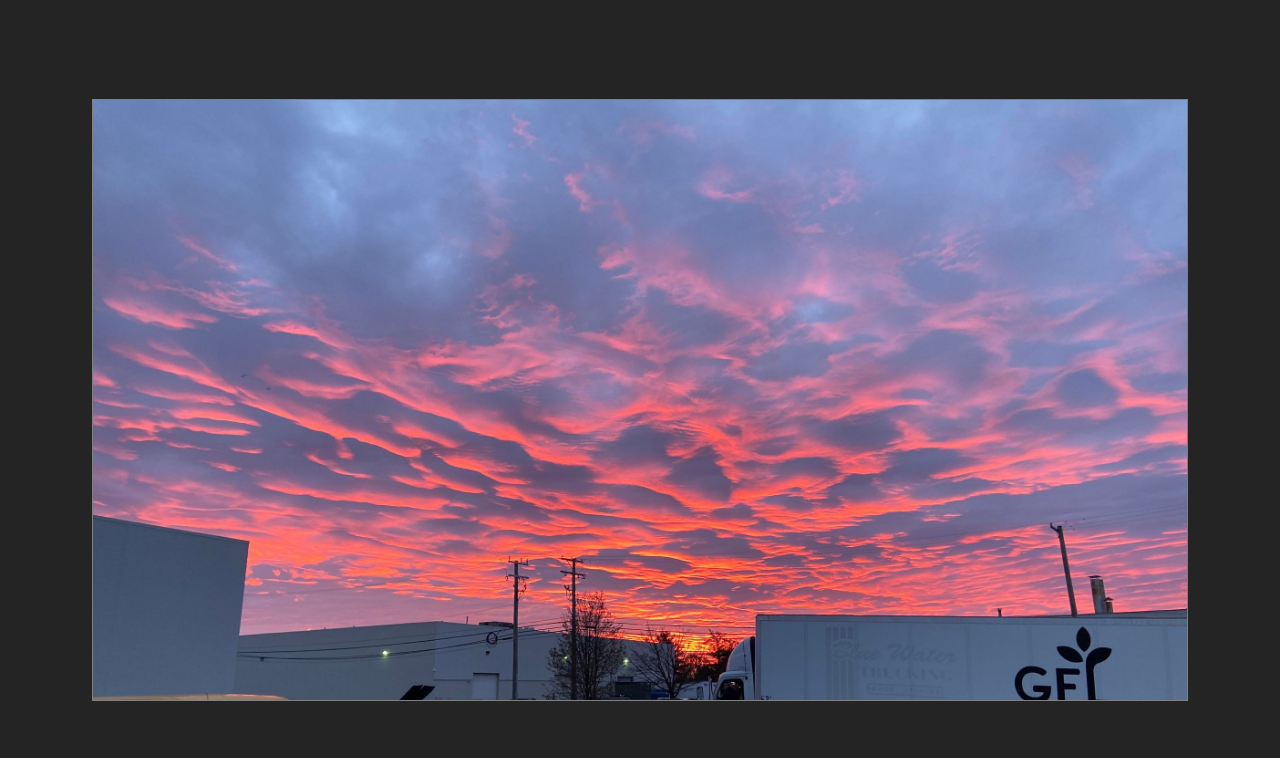
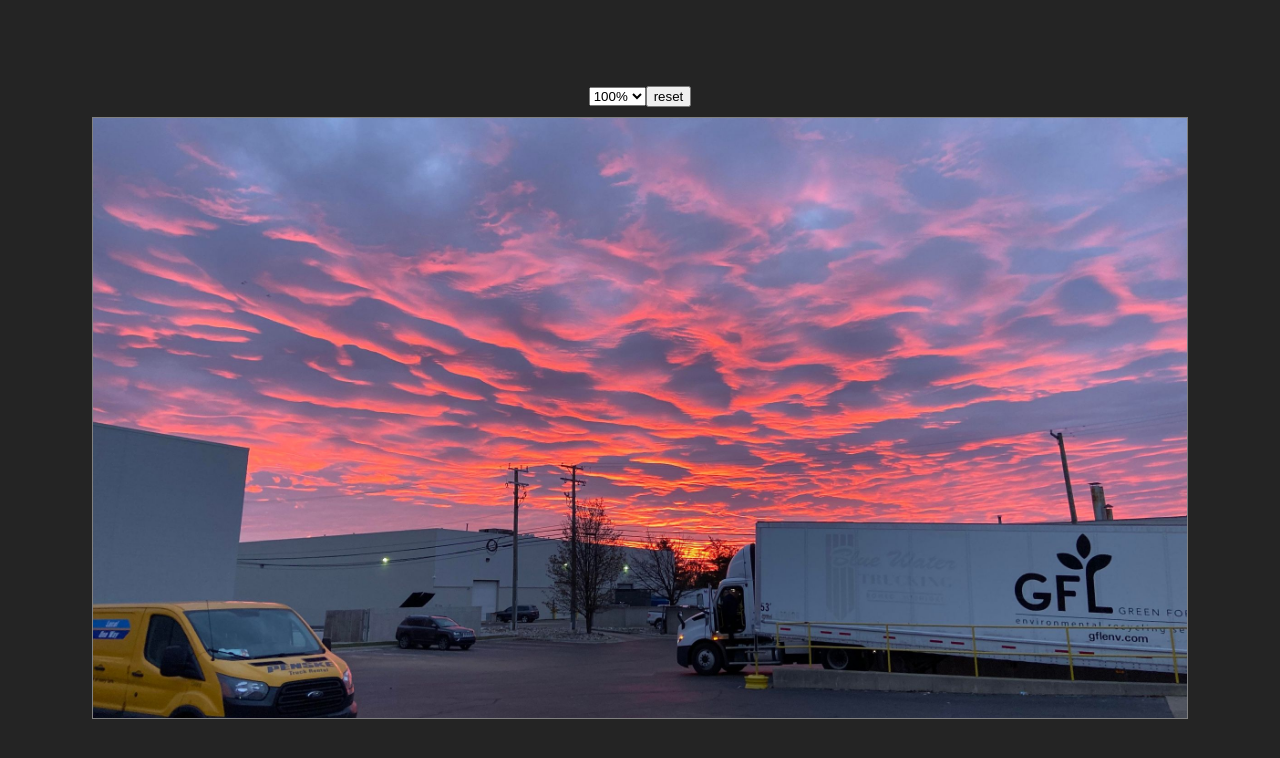
Before and after one commit to boorav4ik/zoom-and-pan-app, a React (Vite) app: page / in a window 1280 px wide. Shown: the top 758 px of the page. Built offline with nearby package versions, Linux system fonts and the light colour scheme.

Commit message:
feat(): add context with satate

```diff
--- a/src/App.css
+++ b/src/App.css
@@ -3,6 +3,13 @@
   margin: 0 auto;
   padding: 2rem;
   text-align: center;
+  width: 100%;
+  height: 100%;
+}
+
+header {
+  width: 100%;
+  height: 35px;
 }
 
 section {
@@ -11,4 +18,6 @@ section {
   margin: auto;
   overflow: hidden;
   outline: 1px solid gray;
+  display: flex;
+  align-items: center;
 }
--- a/src/App.jsx
+++ b/src/App.jsx
@@ -1,13 +1,18 @@
+import { TransitionProvider } from "./contexts/transition";
 import ZoomAndPan from "./components/ZoomAndPan";
+import ZoomTools from "./components/ZoomToolbar";
 import "./App.css";
 
 function App() {
   return (
-    <main className="App">
+    <TransitionProvider>
+      <header>
+        <ZoomTools />
+      </header>
       <section>
-        <ZoomAndPan src="sky.jpg" />
-      </section>
-    </main>
+        <ZoomAndPan src="sky.jpg" speed={0.1} />
+      </section>{" "}
+    </TransitionProvider>
   );
 }
 
--- a/src/components/ZoomAndPan/index.css
+++ b/src/components/ZoomAndPan/index.css
@@ -1,9 +1,17 @@
-.zoom_container {
+.image_wrapper {
+  position: relative;
   transition-property: translate, scale;
   transform-origin: 0 0;
 }
 
-.zoom_container > * {
+.image_wrapper > * {
+  position: absolute;
   max-width: 100%;
   max-height: 100%;
+  left: 0;
 }
+
+.container {
+  background-color: cyan;
+  width: 100%;
+}
--- a/src/components/ZoomAndPan/index.jsx
+++ b/src/components/ZoomAndPan/index.jsx
@@ -1,68 +1,92 @@
-import { useRef } from "react";
+import { useEffect, useRef, useState } from "react";
 import PropTypes from "prop-types";
-import parseTranslate from "../../functions/parseTranslate";
 import stringifyTranslate from "../../functions/stringifyTranslate";
+import { useTransition } from "../../contexts/transition";
 import "./index.css";
 
-function calcTranslate(position, target, scale) {
-  return position - target * scale;
-}
+const getPointerPosition = ({ pageX, pageY }, { offsetLeft, offsetTop }) => ({
+  x: pageX - offsetLeft,
+  y: pageY - offsetTop,
+});
 
-function getMousePosition({ pageX, pageY }, { offsetLeft, offsetTop }) {
-  return { x: pageX - offsetLeft, y: pageY - offsetTop };
-}
+const calcTransition = (position, translate, scale, deltaScale) => {
+  const newScale = scale + deltaScale;
+
+  const calcTranslate = (coordinate) =>
+    position[coordinate] -
+    (newScale * (position[coordinate] - translate[coordinate])) / scale;
+
+  return { scale: newScale, x: calcTranslate("x"), y: calcTranslate("y") };
+};
 
 const ZoomAndPan = ({ src, speed = 0.1 }) => {
-  const containerRef = useRef(null);
+  const [transition, setTransition] = useTransition();
+
+  const [size, setSize] = useState({});
+  const wrapperRef = useRef(null);
+  const canvasRef = useRef(null);
+  const imageRef = useRef(null);
 
   const onWheel = (event) => {
-    event.stopPropagation();
-    if (event.buttons === 2) return;
-    const container = containerRef.current;
-    const { style } = container;
-    const { deltaY } = event;
-    const scale = Number(style.scale || 1);
-    const translate = parseTranslate(style.translate);
-    const point = getMousePosition(event, container);
+    const wrapper = wrapperRef.current;
 
-    const target = {
-      x: (point.x - translate.x) / scale,
-      y: (point.y - translate.y) / scale,
-    };
-    const newScale =
-      scale - 1 * Math.max(-1, Math.min(1, deltaY)) * speed * scale;
+    const deltaScale = -speed * Math.max(-1, Math.min(1, event.deltaY));
 
-    style.scale = newScale;
-    style.translate = stringifyTranslate(
-      calcTranslate(point.x, target.x, newScale),
-      calcTranslate(point.y, target.y, newScale)
+    if (transition.scale <= speed && deltaScale < 0) return;
+
+    const pointer = getPointerPosition(event, wrapper);
+
+    setTransition(
+      calcTransition(
+        pointer,
+        { x: transition.x, y: transition.y },
+        transition.scale,
+        deltaScale
+      )
     );
   };
 
   const onMouseMove = (event) => {
     event.stopPropagation();
-    if (event.buttons === 2) {
-      const container = containerRef.current;
-      const { style } = container;
-      const { movementX, movementY } = event;
-      const translate = parseTranslate(style.translate);
-
-      style.translate = stringifyTranslate(
-        movementX + translate.x,
-        movementY + translate.y
-      );
-    }
+    if (event.buttons !== 2) return;
+    const { movementX, movementY } = event;
+    setTransition({ x: movementX + transition.x, y: movementY + transition.y });
   };
 
+  useEffect(() => {
+    const image = imageRef.current;
+    image.onload = function () {
+      setSize({
+        width: this.naturalWidth,
+        height: this.naturalHeight,
+      });
+    };
+  }, []);
+
   return (
-    <div
-      className="zoom_container"
-      ref={containerRef}
-      onWheel={onWheel}
-      onMouseMove={onMouseMove}
-      onContextMenu={(e) => e.preventDefault()}
-    >
-      <img src={src} />
+    <div className="container">
+      <div
+        className="image_wrapper"
+        ref={wrapperRef}
+        style={{
+          aspectRatio: size.height ? size.width / size.height : "auto",
+          scale: String(transition.scale),
+          translate: stringifyTranslate(transition.x, transition.y),
+        }}
+        onWheel={onWheel}
+        onMouseMove={onMouseMove}
+      >
+        <img
+          ref={imageRef}
+          src={src}
+          onContextMenu={(e) => e.preventDefault()}
+        />
+        <canvas
+          ref={canvasRef}
+          {...size}
+          onContextMenu={(e) => e.preventDefault()}
+        />
+      </div>
     </div>
   );
 };
--- /dev/null
+++ b/src/components/ZoomToolbar/index.jsx
@@ -0,0 +1,24 @@
+import { useTransition } from "../../contexts/transition";
+
+const SCALE_OPTIONS = [0.5, 1, 1.5, 2, 3];
+
+const ZoomTools = () => {
+  const [{ scale }, setTransition, resetTransition] = useTransition();
+  return (
+    <div className="zoom-toolbar">
+      <label></label>
+      <select
+        name="scale"
+        value={scale}
+        onChange={({ target: { value } }) => setTransition({ scale: value })}
+      >
+        {SCALE_OPTIONS.map((option) => (
+          <option key={option} value={option}>{`${option * 100}%`}</option>
+        ))}
+      </select>
+      <button onClick={resetTransition}>reset</button>
+    </div>
+  );
+};
+
+export default ZoomTools;
--- /dev/null
+++ b/src/contexts/transition/context.js
@@ -0,0 +1,7 @@
+import React from "react";
+
+export const initState = { scale: 1, x: 0, y: 0 };
+
+const TransitionContext = React.createContext([initState, () => undefined, ()=>undefined]);
+
+export default TransitionContext
--- /dev/null
+++ b/src/contexts/transition/index.js
@@ -0,0 +1,6 @@
+import React from "react";
+import TransitionContext from "./context";
+
+export { default as TransitionProvider } from "./provider";
+
+export const useTransition = () => React.useContext(TransitionContext);
--- /dev/null
+++ b/src/contexts/transition/provider.jsx
@@ -0,0 +1,44 @@
+import React from "react";
+import PropTypes from "prop-types";
+import TransitionContext, { initState } from "./context";
+
+const RESET = "reset";
+const CHANGE = "change";
+
+function reducer(state, action) {
+  console.log({ state, action });
+  switch (action.type) {
+    case RESET:
+      return initState;
+    case CHANGE:
+      return { ...state, ...action.payload };
+    default:
+      return state;
+  }
+}
+
+const TransitionContextProvider = ({ children }) => {
+  const [state, dispatch] = React.useReducer(reducer, initState);
+
+  return (
+    <TransitionContext.Provider
+      value={[
+        state,
+        (payload) => dispatch({ type: CHANGE, payload }),
+        () => dispatch({ type: RESET }),
+      ]}
+    >
+      {children}
+    </TransitionContext.Provider>
+  );
+};
+
+TransitionContextProvider.propTypes = {
+  children: PropTypes.oneOfType([
+    PropTypes.arrayOf(PropTypes.node),
+    PropTypes.node,
+  ]).isRequired,
+};
+
+
+export default TransitionContextProvider
```
Also changed, not shown: src/contexts/zoom.jsx (deleted).
